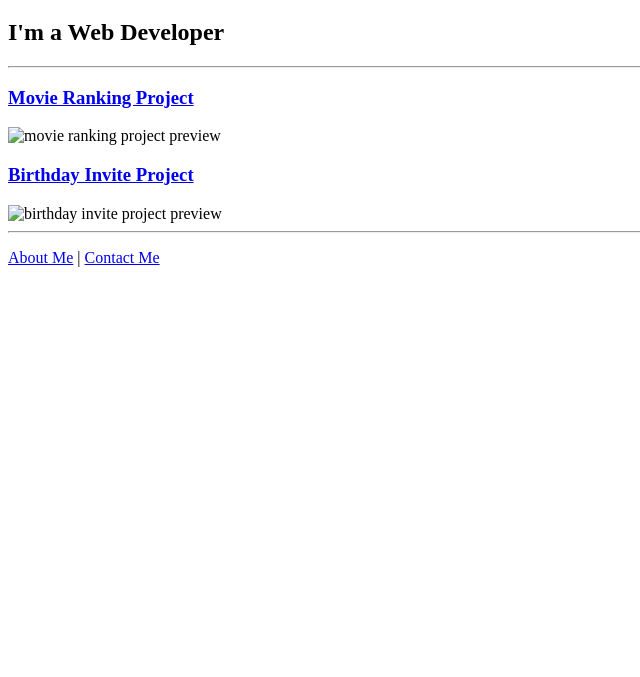
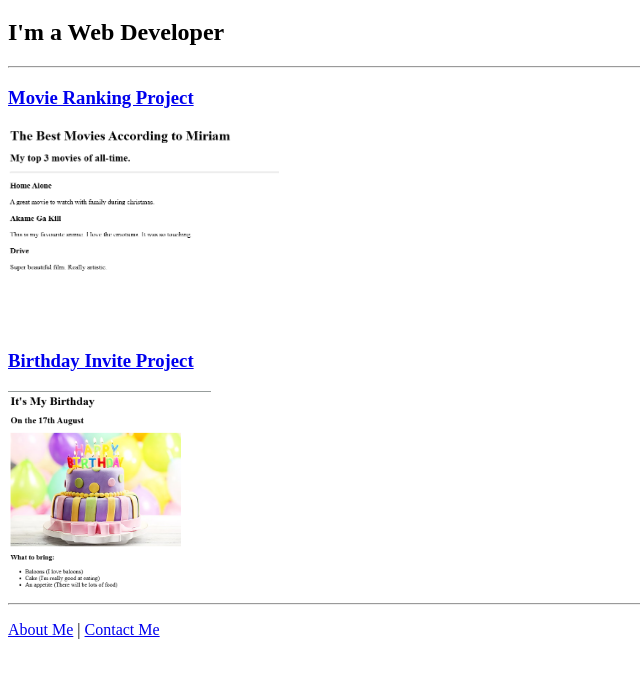
Before and after one commit to mimi-pro/html-portfolio, a plain HTML site: page index.html in a window 1280 px wide. Shown: the part 61-738 px from the top of the page, without its empty margins (0-640 px from the left). Drawn offline with Linux system fonts and the light colour scheme.

Commit message:
Update index.html
I changed the names of the images in the asset folder, so they weren't displayed on the website. I have edited the code to account for the name change.

```diff
--- a/index.html
+++ b/index.html
@@ -17,10 +17,10 @@ https://developer.mozilla.org/en-US/docs/Web/HTML/Element/img#attr-height -->
        <h2> I'm a Web Developer</h2>
        <hr />
        <h3> <a href="./public/movie-ranking.html">Movie Ranking Project</a> </h3>
-       <img src="./assets/images/movie-rank.png" height="200" alt="movie ranking project preview" />
+       <img src="./assets/images/movie-ranking.png" height="200" alt="movie ranking project preview" />
 
        <h3> <a href="./public/birthday-invite.html">Birthday Invite Project</a> </h3>
-       <img src="./assets/images/birthday-invite-M.png" height="200" alt="birthday invite project preview" />
+       <img src="./assets/images/birthday-invite.png" height="200" alt="birthday invite project preview" />
        <hr />
        <p><a href="./public/about.html">About Me</a> | <a href="./public/contact.html">Contact Me</a>
         </p>
```
